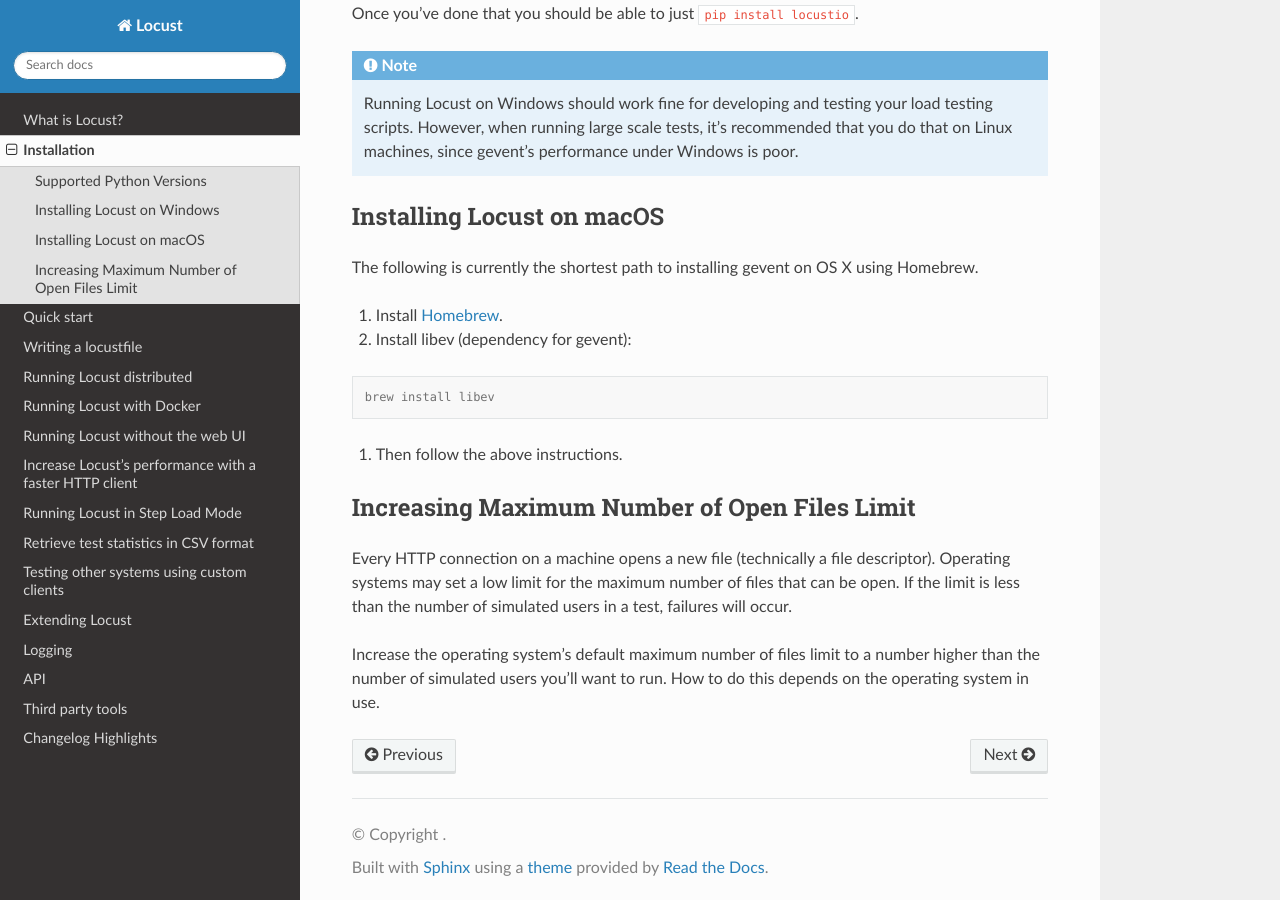
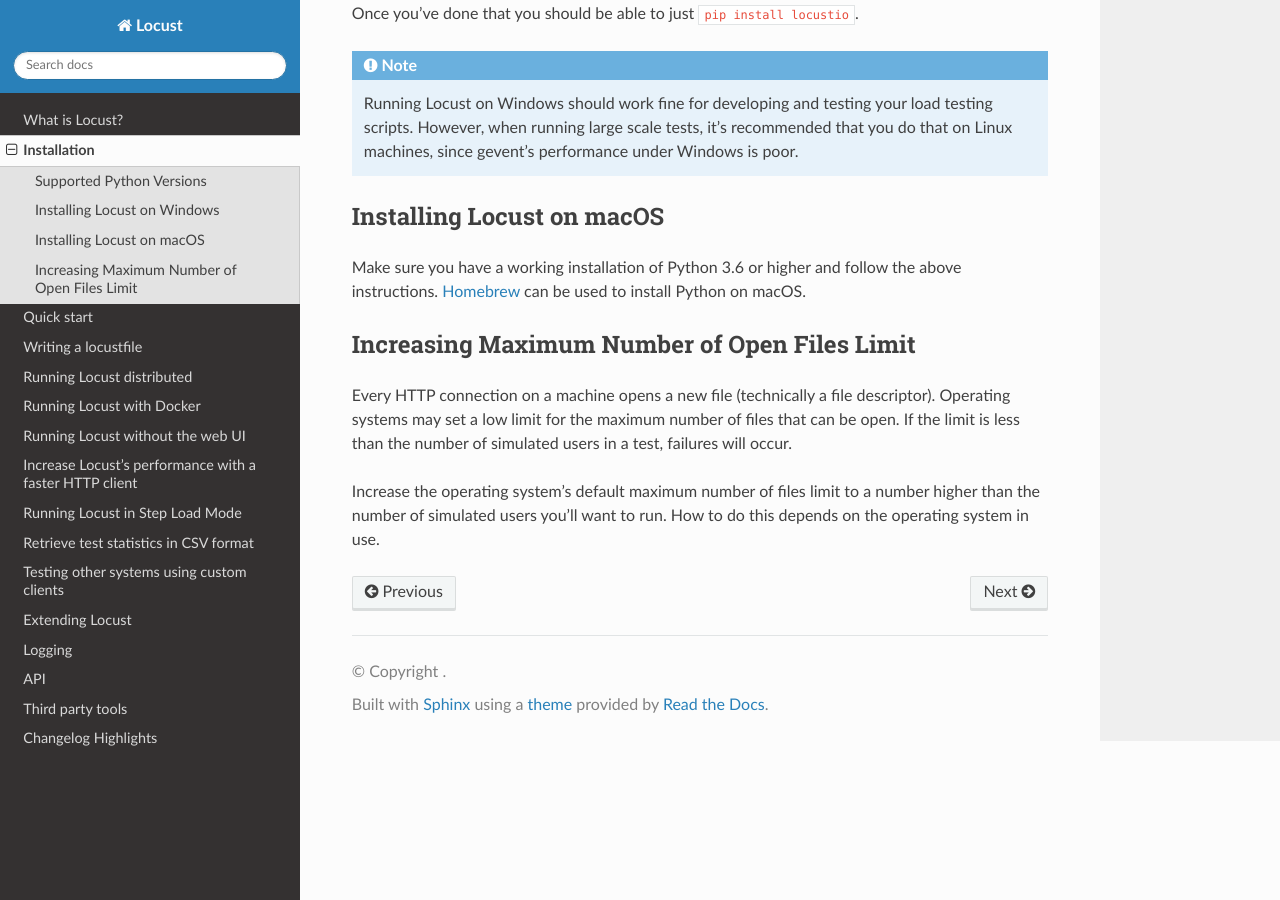
Before and after one commit to locustio/locust, a Sphinx documentation site: the page built from docs/installation.rst, in a window 1280 px wide and 900 px high, scrolled down 1067 px. Built offline with Sphinx 7.4.7 and the Read the Docs theme 2.0.0, drawn with Linux system fonts in a browser that asks for light colours; the version number could not be read and is left out.

Commit message:
Remove deprecated info about installing libev on macOS

```diff
--- a/docs/installation.rst
+++ b/docs/installation.rst
@@ -59,16 +59,10 @@
 Installing Locust on macOS
 --------------------------
 
-The following is currently the shortest path to installing gevent on OS X using Homebrew.
+Make sure you have a working installation of Python 3.6 or higher and follow the above
+instructions. `Homebrew <http://mxcl.github.com/homebrew/>`_ can be used to install Python
+on macOS.
 
-#. Install `Homebrew <http://mxcl.github.com/homebrew/>`_.
-#. Install libev (dependency for gevent):
-
-.. code-block:: console
-
-    brew install libev
-
-#. Then follow the above instructions.
 
 Increasing Maximum Number of Open Files Limit
 ---------------------------------------------
```
